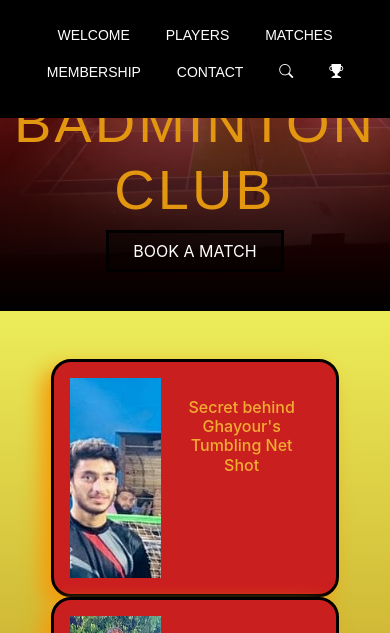
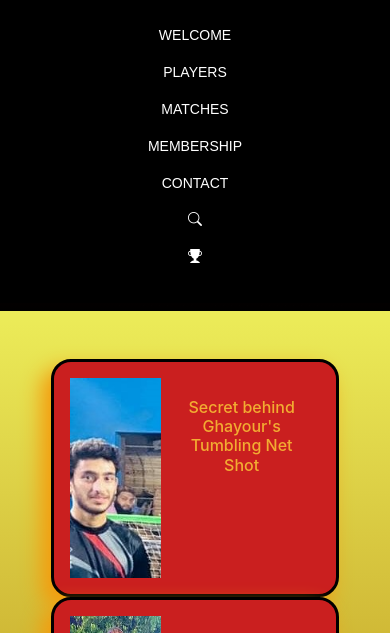
Before and after one commit to AbdullahAhmadAAK/a5bc-club, a website: page index.html in a window 390 px wide. Both pictures are taken after a click on the button "Toggle navigation". Shown: the part 141-774 px from the top of the page. Drawn offline with nearby package versions, Linux system fonts and the light colour scheme; a web font is replaced by a local one.

Commit message:
make dropdown navbar vertical instead of horizontal

```diff
--- a/css/main.css
+++ b/css/main.css
@@ -29,6 +29,13 @@ nav {
     font-size: 14px;
     text-transform: uppercase;
     padding-top: 20px;
+}
+
+@media (max-width: 991px) {
+    .nav-menu {
+        display: flex;
+        flex-direction: column;
+    }
 }
 
 .top-space {
```
Lines whose indentation alone changed are shown as unchanged.
